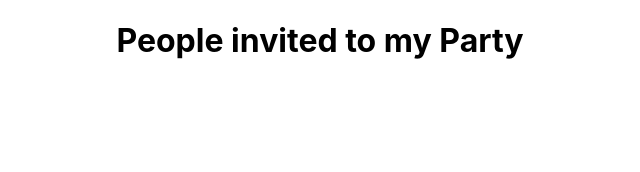
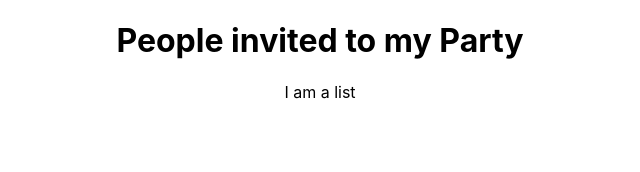
Before and after one commit to aselwilliams/React-with-TypeScript, a React (Create React App) app: page / in a window 1280 px wide. Shown: the top 172 px of the page, without its empty margins (320-960 px from the left). Built offline with nearby package versions, Linux system fonts and the light colour scheme.

Commit message:
handling props in ts

```diff
--- a/src/App.tsx
+++ b/src/App.tsx
@@ -1,5 +1,6 @@
 import React, {useState} from 'react';
 import './App.css';
+import List from './components/List'
 
 interface IState {
   people: {
@@ -13,12 +14,11 @@
 function App() {
 const [people, setPeople] = useState<IState['people']>([])
 
-people.map(person => {
-person.note
-})
+
   return (
     <div className="App">
       <h1>People invited to my Party</h1>
+      <List people={people}/>
     </div>
   );
 }
--- /dev/null
+++ b/src/components/List.tsx
@@ -0,0 +1,18 @@
+import React from 'react'
+
+interface IProps {
+    people: {
+      name: string
+      age: number
+      url: string
+      note?: string
+    }[]
+  }
+const List: React.FC<IProps> = ({ people }) => {
+    return (
+        <div>
+            I am a list
+        </div>
+    )
+}
+export default List
```
